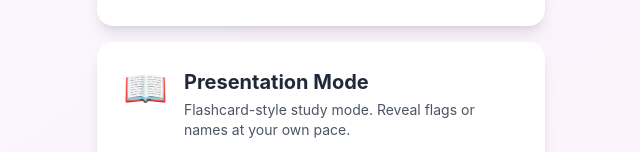
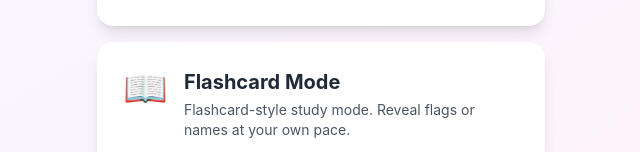
Before and after one commit to WhatsNewSaes/flag-quiz, a React (Vite) app: page / in a window 1280 px wide. Shown: the part 646-798 px from the top of the page, without its empty margins (319-959 px from the left). Built offline with nearby package versions, Linux system fonts and the light colour scheme.

Commit message:
Rename Presentation Mode to Flashcard Mode
Co-Authored-By: Claude Opus 4.5 <noreply@anthropic.com>

```diff
--- a/package.json
+++ b/package.json
@@ -22,6 +22,7 @@
     "@vitejs/plugin-react": "^4.3.3",
     "autoprefixer": "^10.4.20",
     "postcss": "^8.4.47",
+    "sharp": "^0.34.5",
     "tailwindcss": "^3.4.14",
     "typescript": "^5.6.3",
     "vite": "^5.4.10"
--- a/src/App.tsx
+++ b/src/App.tsx
@@ -269,7 +269,7 @@ function App() {
           {/* Header */}
           <div className="flex items-center justify-between mb-6">
             <h1 className="text-2xl sm:text-3xl font-bold bg-gradient-to-r from-indigo-600 to-purple-600 bg-clip-text text-transparent">
-              Presentation Mode
+              Flashcard Mode
             </h1>
             <div className="flex items-center gap-2">
               <button
--- a/src/components/GameModeSelect.tsx
+++ b/src/components/GameModeSelect.tsx
@@ -83,7 +83,7 @@ export function GameModeSelect({ onSelectMode }: GameModeSelectProps) {
             <div className="flex items-start gap-4">
               <div className="text-4xl">📖</div>
               <div>
-                <h2 className="text-xl font-bold text-gray-800 mb-1">Presentation Mode</h2>
+                <h2 className="text-xl font-bold text-gray-800 mb-1">Flashcard Mode</h2>
                 <p className="text-gray-600 text-sm">
                   Flashcard-style study mode. Reveal flags or names at your own pace.
                 </p>
--- a/src/components/PresentationTypeSelect.tsx
+++ b/src/components/PresentationTypeSelect.tsx
@@ -11,7 +11,7 @@ export function PresentationTypeSelect({ onSelect, onBack }: PresentationTypeSel
       <div className="max-w-md w-full">
         <div className="text-center mb-8">
           <div className="text-5xl mb-4">📖</div>
-          <h1 className="text-3xl font-bold text-gray-800 mb-2">Presentation Mode</h1>
+          <h1 className="text-3xl font-bold text-gray-800 mb-2">Flashcard Mode</h1>
           <p className="text-gray-600">Study flags at your own pace</p>
         </div>
 
```
Also changed, not shown: 2 other files (tests, documents, lock files or other folders).
